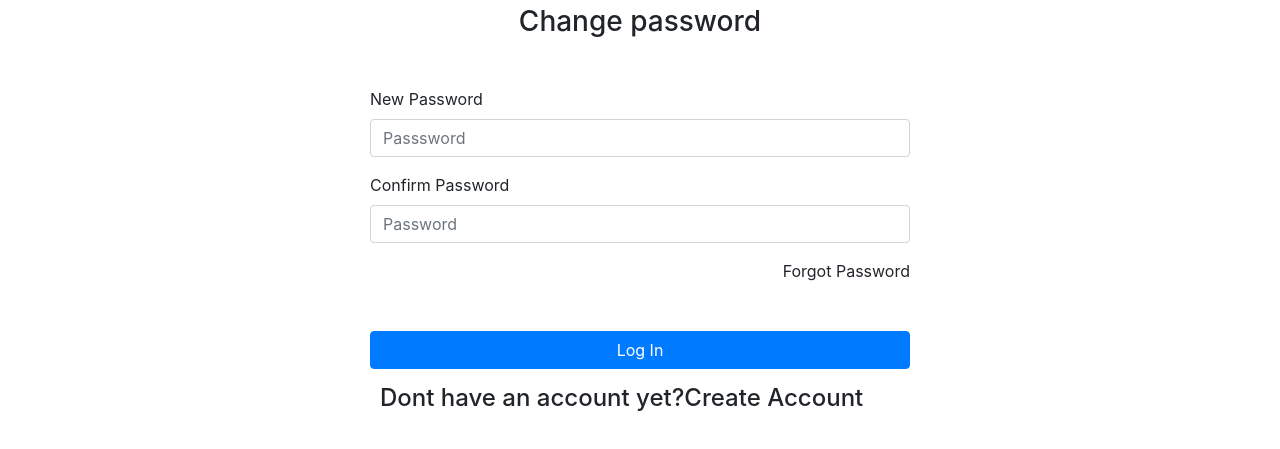
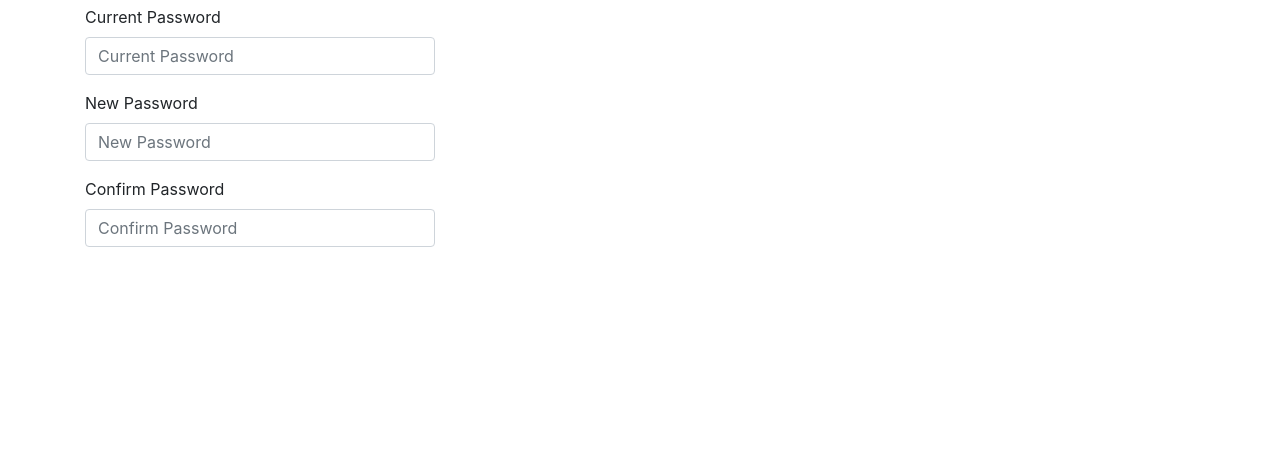
Before and after one commit to biruktesfu/RealEstate-Website, a plain HTML site: page password.html in a window 1280 px wide. Shown: the part 51-500 px from the top of the page. Drawn offline with nearby package versions, Linux system fonts and the light colour scheme.

Commit message:
password change

```diff
--- a/asset/css/style.css
+++ b/asset/css/style.css
@@ -54,8 +54,3 @@ i {
 
 
 /*pofile css*/
-
-#sellers:hover{
-    color:red;
-    text-decoration: none;
-}
--- a/asset/js/app.js
+++ b/asset/js/app.js
@@ -21,7 +21,7 @@ var db = new Dexie("3BM_DATABASE");
 
           db.version(1).stores({
               profile: '++,username,password,email,address,fullname,contact',
-              house :'baby,tobe,img,location,amount,bedroom,floor'
+              house :'++,tobe,img,location,amount,bedroom,floor'
           });
 
 
--- a/password.html
+++ b/password.html
@@ -21,36 +21,27 @@
     </div>
   </nav>
 
-    <div class="container">
-        <div class="row align-items-center justify-content-center">
-          <div class="col-md-6">
-            <div class="form-block">
-              <div class="text-center mb-5">
-              <h3>Change password</h3>
-              </div>
-              <form action="#" method="post">
-                <div class="form-group first">
-                  <label for="username">New Password</label>
-                  <input type="text" class="form-control" placeholder="Passsword" id="login_username">
+  <div class="container">
+    	<div class="row">
+            <div class="col-sm-4">
+
+                <label>Current Password</label>
+                <div class="form-group pass_show">
+                    <input type="password"  class="form-control" placeholder="Current Password">
                 </div>
-                <div class="form-group last mb-3">
-                  <label for="password">Confirm Password</label>
-                  <input type="password" class="form-control" placeholder="Password" id="login_password">
+                   <label>New Password</label>
+                <div class="form-group pass_show">
+                    <input type="password"  class="form-control" placeholder="New Password">
+                </div>
+                   <label>Confirm Password</label>
+                <div class="form-group pass_show">
+                    <input type="password"  class="form-control" placeholder="Confirm Password">
                 </div>
 
-                <div class="d-sm-flex mb-5 align-items-center ">
-                  <span class="ml-auto"><a href="#" class="forgot-pass">Forgot Password</a></span>
-                </div>
-
-                <input type="button" value="Log In" class="btn btn-block btn-primary" id = "login">
-                <h4 style="padding-top: 15px; padding-left: 10px;">Dont have an account yet?<a href="create_account.html" class="forgot-pass">Create Account</a></h4>
-
-              </form>
             </div>
-          </div>
         </div>
-      </div>
-      <script src="https://unpkg.com/dexie@latest/dist/dexie.js"></script>
-      <script src = "asset/js/app.js"></script>
+    </div
+    <script src="https://unpkg.com/dexie@latest/dist/dexie.js"></script>
+    <script src="asset/js/app.js"></script>
     </body>
 </html>
```
